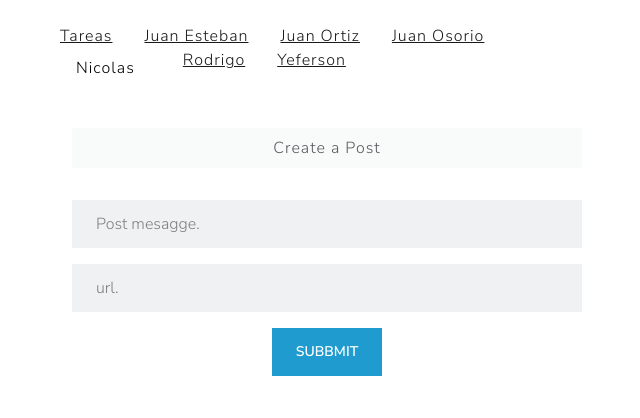
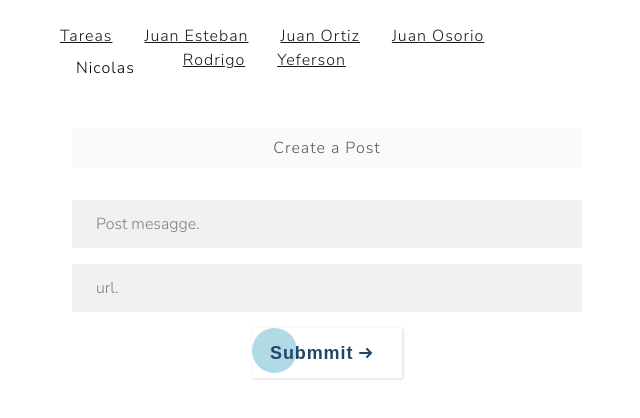
Before and after one commit to celueduca/clase4ReactJS, a React (Create React App) app: page / in a window 1280 px wide. Both pictures are taken after a click on the item "Nicolas". Shown: the top 418 px of the page, without its empty margins (313-953 px from the left). Built offline with nearby package versions, Linux system fonts and the light colour scheme.

Commit message:
cambio diseñÃo boton eliminar

```diff
--- a/src/pages/nicolas/components/List.tsx
+++ b/src/pages/nicolas/components/List.tsx
@@ -34,18 +34,27 @@ const ListPosts = ({ post, index, posts, setPosts }: Props): JSX.Element => {
             <h3 className="card-title">{post.date}</h3>
             <div className="card-footer text-muted">
               <div className="row">
-
-            <div onClick={() => Likes(index)} >
+                <div onClick={() => Likes(index)}>
                   <i className="fas fa-thumbs-up btn btn-outline-secondary border-0"></i>
-              <span  >{post.likes}</span>
+                  <span>{post.likes}</span>
                 </div>
                 <div>
+
+
                   <button
-                className="btn btn-outline-secondary border-0 "
                     onClick={() => deletePost(index)}
+                    className="noselect">
+                    <span className="text">Delete</span>
+                    <span className="icon">
+                      <svg
+                        viewBox="0 0 24 24"
+                        height="24"
+                        width="24"
+                        xmlns="http://www.w3.org/2000/svg"
                       >
-                <i className="fas fa-trash "></i>
-                <span>Eliminar post</span>
+                        <path d="M24 20.188l-8.315-8.209 8.2-8.282-3.697-3.697-8.212 8.318-8.31-8.203-3.666 3.666 8.321 8.24-8.206 8.313 3.666 3.666 8.237-8.318 8.285 8.203z"></path>
+                      </svg>
+                    </span>
                   </button>
                 </div>
               </div>
--- a/src/pages/nicolas/components/PostForm.css
+++ b/src/pages/nicolas/components/PostForm.css
@@ -1,3 +1,118 @@
+button {
+  margin-left: 35%;
+  width: 150px;
+  height: 50px;
+  cursor: pointer;
+  display: flex;
+  align-items: center;
+  background: red;
+  border: none;
+  border-radius: 5px;
+  box-shadow: 1px 1px 3px rgba(0,0,0,0.15);
+  background: #e62222;
+ }
+
+ button, button span {
+  transition: 200ms;
+ }
+
+ button .text {
+  transform: translateX(35px);
+  color: white;
+  font-weight: bold;
+ }
+
+ button .icon {
+  position: absolute;
+  border-left: 1px solid #c41b1b;
+  transform: translateX(110px);
+  height: 40px;
+  width: 40px;
+  display: flex;
+  align-items: center;
+  justify-content: center;
+ }
+
+ button svg {
+  width: 15px;
+  fill: #eee;
+ }
+
+
+
+ button:hover .text {
+  color: transparent;
+ }
+
+ button:hover .icon {
+  width: 150px;
+  border-left: none;
+  transform: translateX(0);
+ }
+
+ button:focus {
+  outline: none;
+ }
+
+ button:active .icon svg {
+  transform: scale(0.8);
+ }
+.cta {
+  position: relative;
+  margin: auto;
+  padding: 12px 18px;
+  transition: all 0.2s ease;
+  border: none;
+  background: none;
+ }
+
+ .cta:before {
+  content: "";
+  position: absolute;
+  top: 0;
+  left: 0;
+  display: block;
+  border-radius: 50px;
+  background: #b1dae7;
+  width: 45px;
+  height: 45px;
+  transition: all 0.3s ease;
+ }
+
+ .cta span {
+  position: relative;
+  font-family: "Ubuntu", sans-serif;
+  font-size: 18px;
+  font-weight: 700;
+  letter-spacing: 0.05em;
+  color: #234567;
+ }
+
+ .cta svg {
+  position: relative;
+  top: 0;
+  margin-left: 10px;
+  fill: none;
+  stroke-linecap: round;
+  stroke-linejoin: round;
+  stroke: #234567;
+  stroke-width: 2;
+  transform: translateX(-5px);
+  transition: all 0.3s ease;
+ }
+
+ .cta:hover:before {
+  width: 100%;
+  background: #b1dae7;
+ }
+
+ .cta:hover svg {
+  transform: translateX(0);
+ }
+
+ .cta:active {
+  transform: scale(0.95);
+ }
 .space{
   margin-bottom: 10%;
 }
--- a/src/pages/nicolas/components/PostForm.tsx
+++ b/src/pages/nicolas/components/PostForm.tsx
@@ -1,4 +1,4 @@
-import React , {useState}  from "react";
+import React, { useState } from "react";
 import { Post } from "../interface/PostNicolas";
 
 interface Props {
@@ -6,28 +6,28 @@ interface Props {
   setPosts: any;
 }
 
-const PostForm = ({posts, setPosts}: Props): JSX.Element =>{
+const PostForm = ({ posts, setPosts }: Props): JSX.Element => {
   const [message, setMessage] = useState<string>("");
-    const [url,setUrl]= useState<string>("");
+  const [url, setUrl] = useState<string>("");
   const date = new Date();
-    const today=`${date.getDate()} / ${date.getMonth()+1} / ${date.getFullYear()} `
-    const handleSubmit = (e: React.FormEvent<HTMLFormElement>) =>{
+  const today = `${date.getDate()} / ${
+    date.getMonth() + 1
+  } / ${date.getFullYear()} `;
+  const handleSubmit = (e: React.FormEvent<HTMLFormElement>) => {
     e.preventDefault();
-        Post(url,0,today,message);
+    Post(url, 0, today, message);
     setMessage("");
-        setUrl("")
+    setUrl("");
   };
 
-    const Post = (url: string, likes: number, date: string, message: string) =>{
-        const newList:Post[]= [...posts, {url,likes,date,message}]
+  const Post = (url: string, likes: number, date: string, message: string) => {
+    const newList: Post[] = [...posts, { url, likes, date, message }];
     setPosts(newList);
   };
   return (
     <div className="container space">
       <div className="card text-center  animate__animated animate__fadeInUp">
-                <div className="card-header" >
-                    Create a Post
-                </div>
+        <div className="card-header">Create a Post</div>
         <div className="card-body">
           <form onSubmit={handleSubmit}>
             <div className="mb-3">
@@ -37,7 +37,8 @@ const PostForm = ({posts, setPosts}: Props): JSX.Element =>{
                 type="text"
                 className="form-control"
                 id="message"
-                                placeholder="Post mesagge."/>
+                placeholder="Post mesagge."
+              />
             </div>
             <div className="mb-3">
               <input
@@ -46,15 +47,21 @@ const PostForm = ({posts, setPosts}: Props): JSX.Element =>{
                 type="text"
                 className="form-control"
                 id="photoURL"
-                                placeholder="url."/>
+                placeholder="url."
+              />
             </div>
-                        <button type="submit" className="btn btn-info">subbmit</button>
+            <button className="cta">
+              <span>Submmit</span>
+              <svg width="15px" height="10px" viewBox="0 0 13 10">
+                <path d="M1,5 L11,5"></path>
+                <polyline points="8 1 12 5 8 9"></polyline>
+              </svg>
+            </button>
           </form>
         </div>
       </div>
     </div>
   );
+};
 
-}
-
-export default PostForm
+export default PostForm;
```
Lines whose indentation alone changed are shown as unchanged.
